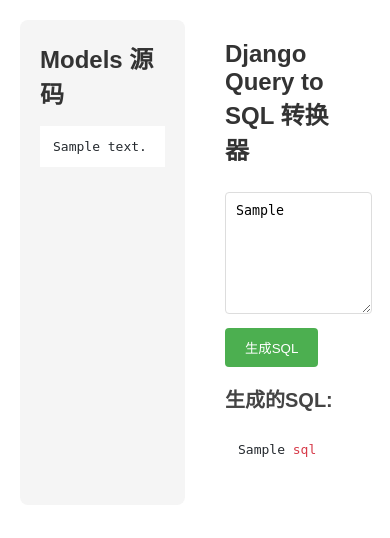
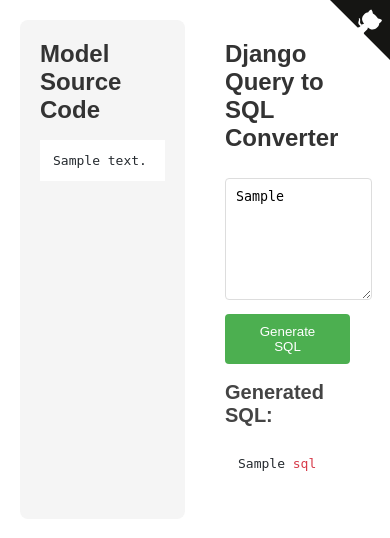
Before and after one commit to xiangnanscu/django-orm-playground, a Django app: template example/templates/example/index.html in a window 390 px wide. Shown: the top 538 px of the page. Run offline with Django 4.2, Linux system fonts and the light colour scheme; the template is opened without the code that fills it: most values are stand-ins (such as "Sample title", 1, 10 or a date in 2020); some libraries are stand-ins or nearby versions.

Commit message:
Enhance Django ORM Playground UI and routing
- Update root URL routing to serve example app at root path
- Refactor views to use a predefined initial query
- Improve HTML template with GitHub corner, better title, and internationalized text
- Add responsive GitHub corner animation

```diff
--- a/api/urls.py
+++ b/api/urls.py
@@ -18,5 +18,5 @@
 
 urlpatterns = [
     path('admin/', admin.site.urls),
-    path('example/', include('example.urls')),
+    path('', include('example.urls')),
 ]
--- a/example/templates/example/index.html
+++ b/example/templates/example/index.html
@@ -2,7 +2,7 @@
 <html>
 
 <head>
-  <title>Django Query to SQL</title>
+  <title>Django ORM Playground</title>
   <link rel="stylesheet" href="https://cdnjs.cloudflare.com/ajax/libs/highlight.js/11.9.0/styles/github.min.css">
   <script src="https://cdnjs.cloudflare.com/ajax/libs/highlight.js/11.9.0/highlight.min.js"></script>
   <script src="https://cdnjs.cloudflare.com/ajax/libs/highlight.js/11.9.0/languages/sql.min.js"></script>
@@ -12,6 +12,46 @@
       margin: 0;
       padding: 20px;
       font-family: Arial, sans-serif;
+      position: relative;
+    }
+
+    .github-corner {
+      position: absolute;
+      top: 0;
+      right: 0;
+      border: 0;
+    }
+
+    .github-corner:hover .octo-arm {
+      animation: octocat-wave 560ms ease-in-out;
+    }
+
+    @keyframes octocat-wave {
+
+      0%,
+      100% {
+        transform: rotate(0);
+      }
+
+      20%,
+      60% {
+        transform: rotate(-25deg);
+      }
+
+      40%,
+      80% {
+        transform: rotate(10deg);
+      }
+    }
+
+    @media (max-width: 500px) {
+      .github-corner:hover .octo-arm {
+        animation: none;
+      }
+
+      .github-corner .octo-arm {
+        animation: octocat-wave 560ms ease-in-out;
+      }
     }
 
     .container {
@@ -79,22 +119,34 @@
 </head>
 
 <body>
+  <a href="https://github.com/xiangnanscu/django-hello-world" class="github-corner" aria-label="View source on GitHub">
+    <svg width="60" height="60" viewBox="0 0 250 250"
+      style="fill:#151513; color:#fff; position: absolute; top: 0; border: 0; right: 0;" aria-hidden="true">
+      <path d="M0,0 L115,115 L130,115 L142,142 L250,250 L250,0 Z"></path>
+      <path
+        d="M128.3,109.0 C113.8,99.7 119.0,89.6 119.0,89.6 C122.0,82.7 120.5,78.6 120.5,78.6 C119.2,72.0 123.4,76.3 123.4,76.3 C127.3,80.9 125.5,87.3 125.5,87.3 C122.9,97.6 130.6,101.9 134.4,103.2"
+        fill="currentColor" style="transform-origin: 130px 106px;" class="octo-arm"></path>
+      <path
+        d="M115.0,115.0 C114.9,115.1 118.7,116.5 119.8,115.4 L133.7,101.6 C136.9,99.2 139.9,98.4 142.2,98.6 C133.8,88.0 127.5,74.4 143.8,58.0 C148.5,53.4 154.0,51.2 159.7,51.0 C160.3,49.4 163.2,43.6 171.4,40.1 C171.4,40.1 176.1,42.5 178.8,56.2 C183.1,58.6 187.2,61.8 190.9,65.4 C194.5,69.0 197.7,73.2 200.1,77.6 C213.8,80.2 216.3,84.9 216.3,84.9 C212.7,93.1 206.9,96.0 205.4,96.6 C205.1,102.4 203.0,107.8 198.3,112.5 C181.9,128.9 168.3,122.5 157.7,114.1 C157.9,116.9 156.7,120.9 152.7,124.9 L141.0,136.5 C139.8,137.7 141.6,141.9 141.8,141.8 Z"
+        fill="currentColor" class="octo-body"></path>
+    </svg>
+  </a>
   <div class="container">
     <div class="left-panel">
-      <h1>Models 源码</h1>
+      <h1>Model Source Code</h1>
       <pre><code class="language-python">{{ models_content }}</code></pre>
     </div>
 
     <div class="right-panel">
-      <h1>Django Query to SQL 转换器</h1>
+      <h1>Django Query to SQL Converter</h1>
       <form method="get">
-        <textarea name="q" placeholder="输入Django查询代码...">{{ query_str }}</textarea>
+        <textarea name="q" placeholder="Enter Django query code...">{{ query_str }}</textarea>
         <br>
-        <button type="submit">生成SQL</button>
+        <button type="submit">Generate SQL</button>
       </form>
 
       {% if sql %}
-      <h2>生成的SQL:</h2>
+      <h2>Generated SQL:</h2>
       <div class="sql-output">
         <pre><code class="language-sql">{{ sql }}</code></pre>
       </div>
--- a/example/views.py
+++ b/example/views.py
@@ -14,8 +14,9 @@
 
     return mark_safe(sql)
 
+init_query = "Author.objects.annotate(article_count=Count('articles')).filter(article_count__gt=2)"
 def index(request):
-    query_str = request.GET.get('q', "Author.objects.annotate(article_count=Count('articles')).filter(article_count__gt=2)")
+    query_str = request.GET.get('q', init_query)
     queryset = eval(query_str)
     sql = str(queryset.query)
     # 格式化并高亮SQL
```
